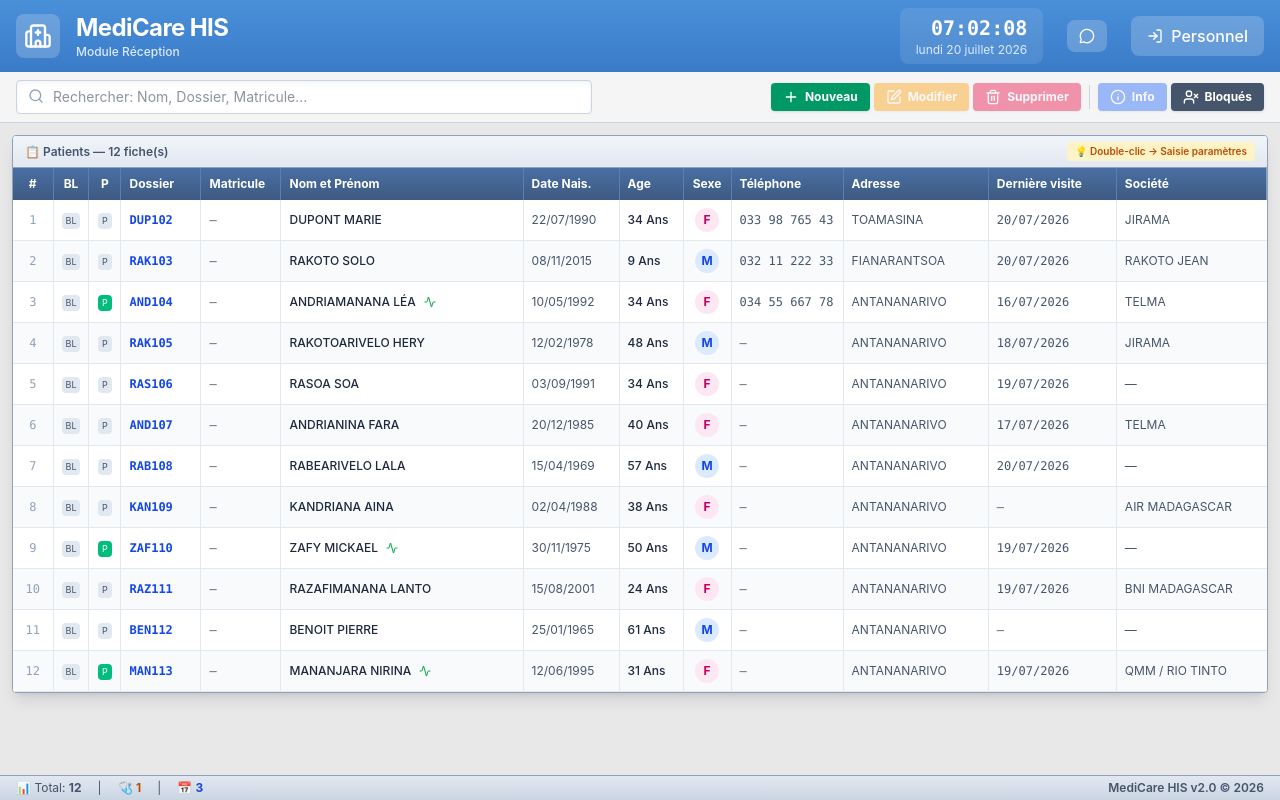
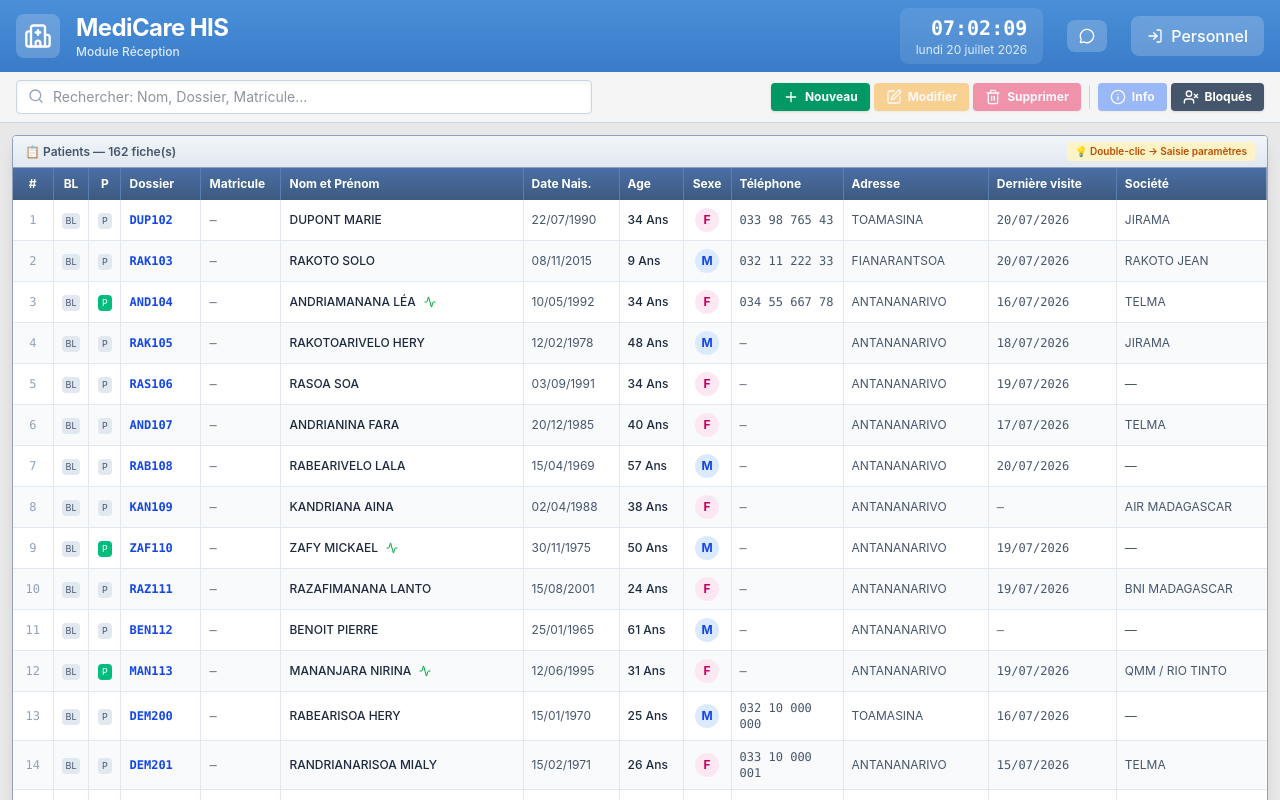
Before and after one commit to MAHARITSE/RECEPTION-SALFA, a React (Vite) app: page / in a window 1280 px wide. Shown: the top 800 px of the page. Built offline with nearby package versions, Linux system fonts and the light colour scheme.

Commit message:
feat: preserve patient records and add company billing
Co-authored-by: arena-agent <297053741+arena-agent@users.noreply.github.com>

```diff
--- a/src/components/CashierModule.tsx
+++ b/src/components/CashierModule.tsx
@@ -1,6 +1,6 @@
 import { useState, useRef } from 'react';
 import { v4 as uuidv4 } from 'uuid';
-import type { Invoice, InvoiceItem, ClientType, LabRequest, EchoRequest, User, CashClosing, HbLine, HbRecord, Consultation, Prescription } from '../types';
+import type { Invoice, InvoiceItem, ClientType, LabRequest, EchoRequest, User, CashClosing, HbLine, HbRecord, Consultation, Prescription, CompanyBillingAccount } from '../types';
 import type { AppState } from '../store';
 import { addAuditLog, addNotification, formatAr, getPrice, calculateAge, generateDossierNumber, addJourneyEvent, generatePharmaClosingNumber, purgePatientFromQueue } from '../store';
 import { CreditCard, ShoppingCart, Trash2, Lock, Printer, Building2, Heart, Save, UserPlus, Edit2, Plus, MessageCircle, Send } from 'lucide-react';
@@ -12,13 +12,15 @@ interface Props {
   setState: React.Dispatch<React.SetStateAction<AppState>>;
   onOpenMessagingWithRecipient?: (recipientId: string) => void;
 }
-type Tab = 'payment' | 'external' | 'hospit' | 'bloc' | 'closing';
+type Tab = 'payment' | 'external' | 'hospit' | 'bloc' | 'billing' | 'closing';
 type HbModal = 'none' | 'add_patient' | 'add_article' | 'edit_client';
 
 export default function CashierModule({ state, setState, onOpenMessagingWithRecipient }: Props) {
   const [selConsultId, setSelConsultId] = useState<string | null>(null);
   const [selPatientId, setSelPatientId] = useState<string | null>(null);
   const [tab, setTab] = useState<Tab>('payment');
+  const [billingMonth, setBillingMonth] = useState(() => new Date().toISOString().slice(0, 7));
+  const [billingPayment, setBillingPayment] = useState<Record<string, string>>({});
   const payingRef = useRef(false);
 
   // Rectification modal state
@@ -102,17 +104,16 @@ export default function CashierModule({ state, setState, onOpenMessagingWithReci
   const selConsult = state.consultations.find(c => c.id === selConsultId);
   const selPatient = state.patients.find(p => p.id === (selPatientId || selConsult?.patientId)) || null;
 
-  // Suppression définitive d'un patient de la file caisse — avec ses paramètres vitaux,
-  // ses consultations non réglées et ses factures en attente (le payé est conservé).
+  // Retrait de la file caisse : seules les consultations/factures en attente sont annulées ; le dossier est conservé.
   const removePendingPatient = (pid: string) => {
     const p = state.patients.find((x) => x.id === pid);
     if (!p) return;
-    if (!confirm(`Supprimer définitivement ${p.lastName} ${p.firstName} (${p.dossier}) de la file caisse ?\n\n⚠️ Le dossier sera supprimé avec ses paramètres, ses consultations non réglées et ses factures en attente.`)) return;
+    if (!confirm(`Retirer ${p.lastName} ${p.firstName} (${p.dossier}) de la file caisse ?\n\nLes consultations et factures en attente seront annulées. Le dossier patient sera conservé.`)) return;
     setState((prev) => {
       const next = { ...prev };
       purgePatientFromQueue(next, pid);
-      addAuditLog(next, 'SUPPRESSION_FILE_CAISSE', `${p.lastName} ${p.firstName} (${p.dossier}) supprimé de la file caisse — paramètres + factures en attente inclus`, pid);
-      addJourneyEvent(next, { patientId: pid, department: 'caisse', action: 'Supprimé de la file caisse', details: `Facturation en attente annulée — dossier supprimé par ${prev.currentUser?.name || 'la caisse'}`, actorId: prev.currentUser?.id, actorName: prev.currentUser?.name });
+      addAuditLog(next, 'RETRAIT_FILE_CAISSE', `${p.lastName} ${p.firstName} (${p.dossier}) retiré de la file caisse — dossier conservé`, pid);
+      addJourneyEvent(next, { patientId: pid, department: 'caisse', action: 'Consultations retirées de la file caisse', status: 'registered', details: `Facturation en attente annulée — dossier conservé par ${prev.currentUser?.name || 'la caisse'}`, actorId: prev.currentUser?.id, actorName: prev.currentUser?.name });
       return next;
     });
     if (selPatientId === pid) { setSelPatientId(null); setSelConsultId(null); }
@@ -612,6 +613,30 @@ export default function CashierModule({ state, setState, onOpenMessagingWithReci
   };
   const switchTab = (t: Tab) => { setTab(t); if (t === 'hospit' || t === 'bloc') autoAddRequests(); };
 
+  // Compte facturation : regroupement mensuel des factures rattachées à une société.
+  const getCompanyMonthInvoices = (company: string, month: string) => state.invoices.filter(inv => {
+    const patient = state.patients.find(p => p.id === inv.patientId);
+    return patient?.company === company && inv.createdAt.slice(0, 7) === month;
+  });
+  const createBillingAccount = (company: string) => {
+    const invoices = getCompanyMonthInvoices(company, billingMonth);
+    if (!invoices.length) return alert('Aucune facture société à regrouper pour cette période.');
+    if (state.companyBillingAccounts.some(a => a.company === company && a.month === billingMonth)) return alert('Un compte existe déjà pour cette société et ce mois.');
+    const totalAmount = invoices.reduce((sum, inv) => sum + inv.totalAmount, 0);
+    setState(prev => ({ ...prev, companyBillingAccounts: [...prev.companyBillingAccounts, { id: uuidv4(), company, month: billingMonth, invoiceIds: invoices.map(i => i.id), totalAmount, paidAmount: 0, status: 'open', createdAt: new Date().toISOString(), payments: [] }] }));
+  };
+  const addBillingPayment = (account: CompanyBillingAccount) => {
+    const amount = Number(billingPayment[account.id]);
+    const balance = account.totalAmount - account.paidAmount;
+    if (!amount || amount <= 0 || amount > balance) return alert(`Saisissez un montant entre 1 et ${formatAr(balance)}.`);
+    setState(prev => ({ ...prev, companyBillingAccounts: prev.companyBillingAccounts.map(a => {
+      if (a.id !== account.id) return a;
+      const paidAmount = a.paidAmount + amount;
+      return { ...a, paidAmount, status: paidAmount >= a.totalAmount ? 'paid' : 'partial', payments: [...a.payments, { id: uuidv4(), amount, date: new Date().toISOString(), method: 'Virement', receivedBy: prev.currentUser?.name }] };
+    }) }));
+    setBillingPayment(x => ({ ...x, [account.id]: '' }));
+  };
+
   // Stats — FILTRÉES PAR LE CAISSIER CONNECTÉ
   // Les paiements se font individuellement et au nom de la personne qui a reçu l'argent.
   // La clôture affiche UNIQUEMENT la caisse du caissier connecté, pas la totalité du jour.
@@ -773,7 +798,7 @@ ${(window as any).printScript ? (window as any).printScript(false) : '<script>wi
       {/* Tabs */}
       <div className="bg-white rounded-xl shadow-sm border overflow-hidden">
         <div className="flex border-b overflow-x-auto">
-          {([['payment','📋 Facturation',pendingPatients.length],['external','🛒 Vte Externe',0],['hospit','🏨 Hospit.',hbRecords.filter(h=>h.type==='hospit').length],['bloc','🏥 Bloc',hbRecords.filter(h=>h.type==='bloc').length],['closing','🔒 Clôture',0]] as [Tab,string,number][]).map(([k,l,c]) => (
+          {([['payment','📋 Facturation',pendingPatients.length],['external','🛒 Vte Externe',0],['hospit','🏨 Hospit.',hbRecords.filter(h=>h.type==='hospit').length],['bloc','🏥 Bloc',hbRecords.filter(h=>h.type==='bloc').length],['billing','🏢 Comptes sociétés',state.companyBillingAccounts.filter(a => a.status !== 'paid').length],['closing','🔒 Clôture',0]] as [Tab,string,number][]).map(([k,l,c]) => (
             <button key={k} onClick={() => switchTab(k)} className={`flex items-center gap-1 px-4 py-3 text-xs font-medium border-b-2 cursor-pointer whitespace-nowrap ${tab===k?'border-amber-500 text-amber-600 bg-amber-50/50':'border-transparent text-slate-500'}`}>{l}{c > 0 ? ` (${c})` : ''}</button>
           ))}
         </div>
@@ -796,7 +821,7 @@ ${(window as any).printScript ? (window as any).printScript(false) : '<script>wi
                           <button
                             onClick={(e) => { e.stopPropagation(); removePendingPatient(p.id); }}
                             className="p-1 rounded-lg text-rose-500 hover:bg-rose-100 hover:text-rose-700 cursor-pointer transition"
-                            title="Supprimer de la file caisse — dossier + paramètres + factures en attente supprimés"
+                            title="Retirer de la file caisse — dossier patient conservé"
                           ><Trash2 className="w-4 h-4" /></button>
                         </div>
                       </div>
@@ -956,6 +981,19 @@ ${(window as any).printScript ? (window as any).printScript(false) : '<script>wi
                     </div>
                   );
                 })}
+            </div>
+          )}
+
+          {tab === 'billing' && (
+            <div className="bg-white rounded-xl border shadow-sm p-5 space-y-4">
+              <div className="flex flex-col sm:flex-row justify-between gap-3 border-b pb-4"><div><h3 className="font-bold text-slate-800 flex items-center gap-2"><Building2 className="w-5 h-5 text-indigo-600" /> Comptes de facturation sociétés</h3><p className="text-xs text-slate-500 mt-1">Regroupez les factures par mois et suivez les règlements.</p></div><input type="month" value={billingMonth} onChange={e => setBillingMonth(e.target.value)} className="border rounded-lg px-3 py-2 text-sm bg-white" /></div>
+              <div className="grid grid-cols-1 md:grid-cols-2 xl:grid-cols-3 gap-3">{state.companies.map(company => {
+                const account = state.companyBillingAccounts.find(a => a.company === company.name && a.month === billingMonth);
+                const invoices = getCompanyMonthInvoices(company.name, billingMonth);
+                if (!account) return <div key={company.id} className="border rounded-xl p-4"><b className="text-sm">{company.name}</b><p className="text-xs text-slate-500 my-2">{invoices.length} facture(s) disponible(s)</p><button disabled={!invoices.length} onClick={() => createBillingAccount(company.name)} className="px-3 py-1.5 bg-indigo-600 text-white rounded text-xs font-bold disabled:opacity-40 cursor-pointer">Regrouper le mois</button></div>;
+                const balance = account.totalAmount - account.paidAmount;
+                return <div key={company.id} className="border rounded-xl p-4 bg-slate-50 space-y-2"><div className="flex justify-between gap-2"><b className="text-sm">{company.name}</b><span className={`text-[10px] uppercase font-bold px-2 py-0.5 rounded-full ${account.status === 'paid' ? 'bg-emerald-100 text-emerald-700' : account.status === 'partial' ? 'bg-amber-100 text-amber-700' : 'bg-rose-100 text-rose-700'}`}>{account.status === 'paid' ? 'Soldé' : account.status === 'partial' ? 'Partiel' : 'Impayé'}</span></div><p className="text-xs text-slate-500">{account.invoiceIds.length} facture(s) regroupée(s)</p><div className="text-sm">Facturé <b>{formatAr(account.totalAmount)}</b></div><div className="text-sm text-emerald-700">Réglé {formatAr(account.paidAmount)}</div><div className="text-sm font-bold text-rose-700">Solde {formatAr(balance)}</div>{balance > 0 && <div className="flex gap-1 pt-1"><input type="number" min="1" value={billingPayment[account.id] || ''} onChange={e => setBillingPayment(v => ({...v, [account.id]: e.target.value}))} placeholder="Montant" className="w-full border rounded px-2 py-1 text-xs bg-white" /><button onClick={() => addBillingPayment(account)} className="px-2 py-1 bg-indigo-600 text-white rounded text-xs font-bold cursor-pointer">Régler</button></div>}</div>;
+              })}</div>
             </div>
           )}
 
--- a/src/components/DoctorModule.tsx
+++ b/src/components/DoctorModule.tsx
@@ -197,16 +197,16 @@ export default function DoctorModule({ state, setState }: Props) {
     submittingRef.current = false;
   };
 
-  // Suppression définitive d'un patient de la file médecin — avec ses paramètres vitaux
+  // Retrait de la file médecin : le dossier patient est toujours conservé.
   const deleteWaitingPatient = (pid: string) => {
     const p = state.patients.find((x) => x.id === pid);
     if (!p) return;
-    if (!confirm(`Supprimer définitivement ${p.lastName} ${p.firstName} (${p.dossier}) de la file d'attente ?\n\n⚠️ Le dossier sera supprimé avec ses paramètres saisis à la réception.`)) return;
+    if (!confirm(`Retirer la consultation de ${p.lastName} ${p.firstName} (${p.dossier}) de la file d'attente ?\n\nLe dossier patient et ses paramètres seront conservés.`)) return;
     setState((prev) => {
       const next: AppState = { ...prev };
       purgePatientFromQueue(next, pid);
-      addAuditLog(next, 'SUPPRESSION_FILE_MEDECIN', `${p.lastName} ${p.firstName} (${p.dossier}) supprimé de la file médecin — paramètres inclus`, pid);
-      addJourneyEvent(next, { patientId: pid, department: 'consultation', action: 'Supprimé de la file médecin', details: `Dossier + paramètres supprimés par Dr. ${prev.currentUser?.name || ''}`, actorId: prev.currentUser?.id, actorName: prev.currentUser?.name });
+      addAuditLog(next, 'RETRAIT_FILE_MEDECIN', `${p.lastName} ${p.firstName} (${p.dossier}) retiré de la file médecin — dossier conservé`, pid);
+      addJourneyEvent(next, { patientId: pid, department: 'consultation', action: 'Consultation retirée de la file médecin', status: 'registered', details: `Consultation annulée ; dossier conservé par Dr. ${prev.currentUser?.name || ''}`, actorId: prev.currentUser?.id, actorName: prev.currentUser?.name });
       return next;
     });
   };
@@ -541,7 +541,7 @@ export default function DoctorModule({ state, setState }: Props) {
                     <button
                       onClick={(e) => { e.stopPropagation(); deleteWaitingPatient(p.id); }}
                       className="shrink-0 p-1.5 rounded-lg text-rose-500 hover:bg-rose-100 hover:text-rose-700 cursor-pointer transition"
-                      title="Supprimer de la file — dossier + paramètres supprimés"
+                      title="Retirer la consultation de la file — dossier conservé"
                     ><Trash2 className="w-4 h-4" /></button>
                   </div>
                 ))}</div>
--- a/src/store.ts
+++ b/src/store.ts
@@ -5,7 +5,7 @@ import type {
   Message, StockTransfer, StockEntry, ClientType, ArticleFamily, TransferCategory,
   LabExamCatalog, LabCategory, LabRequest, PatientJourneyEvent, JourneyDepartment,
   WarehouseService, StockMovement, InventorySession, StockLocation,
-  MovementHeader, MovementLine, MovementType, Vente, VenteLine, VentePayment, VenteType
+  MovementHeader, MovementLine, MovementType, Vente, VenteLine, VentePayment, VenteType, CompanyBillingAccount
 } from './types';
 
 let dossierCounter = 100;
@@ -466,6 +466,8 @@ export interface AppState {
   stockTransfers: StockTransfer[];
   stockEntries: StockEntry[]; auditLogs: AuditLog[]; notifications: Notification[];
   messages: Message[]; users: User[]; companies: Company[];
+  /** Regroupements mensuels des factures société et suivi des règlements. */
+  companyBillingAccounts: CompanyBillingAccount[];
   fournisseurs: Fournisseur[];
   familles: Famille[];
   journey: PatientJourneyEvent[];          // parcours patient (timeline)
@@ -681,6 +683,40 @@ export function createInitialState(): AppState {
   const demoConsultations = [rak105Consult, ras106Consult, and107Consult, rab108Consult];
   const demoInvoices = [rak105Inv, ras106Inv, and107Inv, rab108PharmaInv, rab108LabInv];
   const demoLabs = [rak105Req, ras106Req, and107Nfs, and107Lip, rab108Req];
+
+  // Jeu de démonstration volumineux : 150 passages répartis sur les 6 derniers mois.
+  // Il permet d'illustrer les listes, les recherches et les regroupements mensuels société.
+  const familyNames = ['RABEARISOA', 'RANDRIANARISOA', 'RAKOTONDRABE', 'ANDRIAMBOLOLONA', 'RASOLO', 'RAVELO', 'RANAIVO', 'RAZAFINDRAKOTO'];
+  const firstNames = ['Hery', 'Mialy', 'Tiana', 'Fara', 'Toky', 'Nomena', 'Soa', 'Kanto'];
+  const companyNames = seedCompanies.map(c => c.name);
+  const bulkPatients: Patient[] = [];
+  const bulkConsultations: Consultation[] = [];
+  const bulkInvoices: Invoice[] = [];
+  for (let i = 0; i < 150; i++) {
+    const date = daysAgo(4 + (i % 175));
+    const isCompany = i % 3 !== 0;
+    const patientId = uuidv4();
+    const consultationId = uuidv4();
+    const company = isCompany ? companyNames[i % companyNames.length] : undefined;
+    const dossier = `DEM${String(200 + i).padStart(3, '0')}`;
+    const patient: Patient = {
+      id: patientId, dossier, firstName: firstNames[i % firstNames.length], lastName: familyNames[i % familyNames.length],
+      dateOfBirth: `${1970 + (i % 32)}-${String(1 + (i % 12)).padStart(2, '0')}-15`, age: `${25 + (i % 45)} Ans`, gender: i % 2 ? 'F' : 'M',
+      address: i % 2 ? 'ANTANANARIVO' : 'TOAMASINA', contact: `03${2 + (i % 3)} ${String(10000000 + i).slice(0, 2)} ${String(10000000 + i).slice(2, 5)} ${String(10000000 + i).slice(5, 8)}`,
+      ssn: '', allergies: [], chronicTreatments: [], antecedents: [], registeredAt: date, registeredBy: 'SYSTEM', lastVisitAt: date,
+      status: 'completed', clientType: isCompany ? 'societe' : 'comptoir', company,
+    };
+    const amount = 10000 + (i % 5) * 2500;
+    bulkPatients.push(patient);
+    bulkConsultations.push({ id: consultationId, patientId, doctorId: `DOC00${1 + (i % 3)}`, doctorName: ['Dr. Jean Martin', 'Dr. Sophie Leclerc', 'Dr. Ahmed Benali'][i % 3], date,
+      vitalSigns: { temperature: '36.8', bloodPressureSystolic: '120', bloodPressureDiastolic: '80', heartRate: '72', oxygenSaturation: '98', weight: '65', height: '168' },
+      visitReason: ['Consultation générale', 'Contrôle annuel', 'Douleur abdominale', 'Suivi traitement'][i % 4], diagnosis: ['Syndrome grippal', 'RAS', 'Gastrite', 'Hypertension stabilisée'][i % 4], notes: 'Passage de démonstration', prescriptions: [], labRequests: [], hospitalizeRequested: false, surgeryRequested: false, isEmergency: false,
+    });
+    bulkInvoices.push({ id: uuidv4(), patientId, consultationId, clientName: `${patient.lastName} ${patient.firstName}`, clientType: patient.clientType,
+      items: [{ description: 'Consultation médicale', amount, category: 'consultation' }], totalAmount: amount, patientCharge: amount,
+      status: i % 7 === 0 ? 'pending' : 'paid', paidAt: i % 7 === 0 ? undefined : date, paidBy: i % 7 === 0 ? undefined : 'CAS001', createdAt: date, isExternal: false,
+    });
+  }
   const demoJourney: PatientJourneyEvent[] = [
     jEv(rak105.id, 'reception', 'Enregistrement patient', 'registered', `Dossier RAK105 créé — JIRAMA`, 'Réception', { timestamp: daysAgo(2) }),
     jEv(rak105.id, 'consultation', 'Consultation terminée', 'consulted_awaiting_payment', 'Dr. Sophie Leclerc — Diabète type 2', 'Dr. Sophie Leclerc', { timestamp: daysAgo(2), consultationId: rak105Consult.id }),
@@ -717,6 +753,19 @@ export function createInitialState(): AppState {
     deliveredByName: 'Fatima Benali',
   }));
 
+  const allDemoPatients = [...seedPatients, lea, ...demoPatients, ...morePatients, ...bulkPatients];
+  const allDemoInvoices = [leaInvoice, leaLabInvoice, ...demoInvoices, ...bulkInvoices];
+  // Quelques comptes déjà regroupés pour visualiser le suivi mensuel dès le démarrage.
+  const companyBillingAccounts: CompanyBillingAccount[] = ['2026-05', '2026-06'].flatMap((month, idx) => companyNames.slice(0, 4).map(company => {
+    const invoiceIds = allDemoInvoices.filter(inv => {
+      const p = allDemoPatients.find(x => x.id === inv.patientId);
+      return p?.company === company && inv.createdAt.slice(0, 7) === month;
+    }).map(inv => inv.id);
+    const totalAmount = allDemoInvoices.filter(inv => invoiceIds.includes(inv.id)).reduce((sum, inv) => sum + inv.totalAmount, 0);
+    const paidAmount = idx === 0 ? totalAmount : Math.round(totalAmount * 0.45);
+    return { id: uuidv4(), company, month, invoiceIds, totalAmount, paidAmount, status: paidAmount >= totalAmount ? 'paid' as const : paidAmount > 0 ? 'partial' as const : 'open' as const, createdAt: `${month}-28T17:00:00.000Z`, payments: paidAmount ? [{ id: uuidv4(), amount: paidAmount, date: `${month}-28T17:00:00.000Z`, method: 'Virement', receivedBy: 'Pierre Duval' }] : [] };
+  }));
+
   return {
     currentUser: null,
     ticketSettings: {
@@ -726,10 +775,10 @@ export function createInitialState(): AppState {
       copies: 1, currency: 'Ar', paymentMethods: ['Espèces', 'Carte bancaire', 'Mobile Money', 'Virement', 'Chèque'],
       invoicePrefix: 'FAC', ticketFooter2: '', ticketHeaderColor: '#1e40af',
     },
-    patients: [...seedPatients, lea, ...demoPatients, ...morePatients], consultations: [leaConsult, ...demoConsultations], invoices: [leaInvoice, leaLabInvoice, ...demoInvoices], cashClosings: [],
+    patients: allDemoPatients, consultations: [leaConsult, ...demoConsultations, ...bulkConsultations], invoices: allDemoInvoices, cashClosings: [],
     articles: [...seedArticles],
     stockTransfers: [], stockEntries: [], auditLogs: [], notifications: [],
-    messages: [], users: [...users], companies: [...seedCompanies],
+    messages: [], users: [...users], companies: [...seedCompanies], companyBillingAccounts,
     fournisseurs: [...SEED_FOURNISSEURS],
     familles: [...SEED_FAMILLES],
     journey: [...baseJourney, ...leaJourney, ...demoJourney],
@@ -840,11 +889,9 @@ export const seedLabCatalog: LabExamCatalog[] = [
 ];
 
 /**
- * Suppression définitive d'un patient depuis une file d'attente (médecin ou caisse).
- * Le dossier patient est supprimé AVEC ses paramètres vitaux, ainsi que tout ce qui
- * n'est pas encore encaissé : factures en attente, demandes d'analyses non payées et
- * consultations non réglées (leurs demandes labo/écho embarquées partent avec).
- * Les éléments déjà payés (historique financier / clôture Z) sont conservés.
+ * Retire un passage de la file d'attente sans jamais supprimer le dossier patient.
+ * Seules les consultations non encaissées et leurs éléments de facturation en attente
+ * sont annulés. Le patient, ses paramètres et l'historique déjà réglé restent accessibles.
  */
 export function purgePatientFromQueue(state: AppState, patientId: string): void {
   // Consultations déjà réglées (facture payée liée) — l'historique financier est conservé
@@ -864,8 +911,10 @@ export function purgePatientFromQueue(state: AppState, patientId: string): void
   state.ventes = state.ventes.filter((v) => !pendingVenteIds.has(v.id));
   state.venteLines = state.venteLines.filter((l) => !pendingVenteIds.has(l.venteId));
   state.ventePayments = state.ventePayments.filter((p) => !pendingVenteIds.has(p.venteId));
-  // Le dossier patient (avec ses paramètres vitaux) est supprimé
-  state.patients = state.patients.filter((p) => p.id !== patientId);
+  // Le dossier est conservé : il sort seulement de la file active.
+  state.patients = state.patients.map((p) => p.id === patientId
+    ? { ...p, status: 'registered' as const, assignedDoctor: undefined, assignedSpecialty: undefined }
+    : p);
 }
 
 /** Ajoute un événement au parcours patient (timeline). */
--- a/src/types.ts
+++ b/src/types.ts
@@ -333,6 +333,20 @@ export interface Famille {
 
 export interface Company { id: string; name: string; }
 
+/** Compte de facturation mensuel d'une société. Il consolide les factures du mois
+ * afin de suivre le solde dû et les règlements de chaque client conventionné. */
+export interface CompanyBillingAccount {
+  id: string;
+  company: string;
+  month: string; // YYYY-MM
+  invoiceIds: string[];
+  totalAmount: number;
+  paidAmount: number;
+  status: 'open' | 'partial' | 'paid';
+  createdAt: string;
+  payments: { id: string; amount: number; date: string; method?: string; reference?: string; receivedBy?: string }[];
+}
+
 /* ====== MOUVEMENTS AVEC EN-TÊTE + LIGNES (pour interface propre) ====== */
 export type MovementType = 'achat' | 'vente' | 'transfert' | 'inventaire' | 'sortie';
 
```
